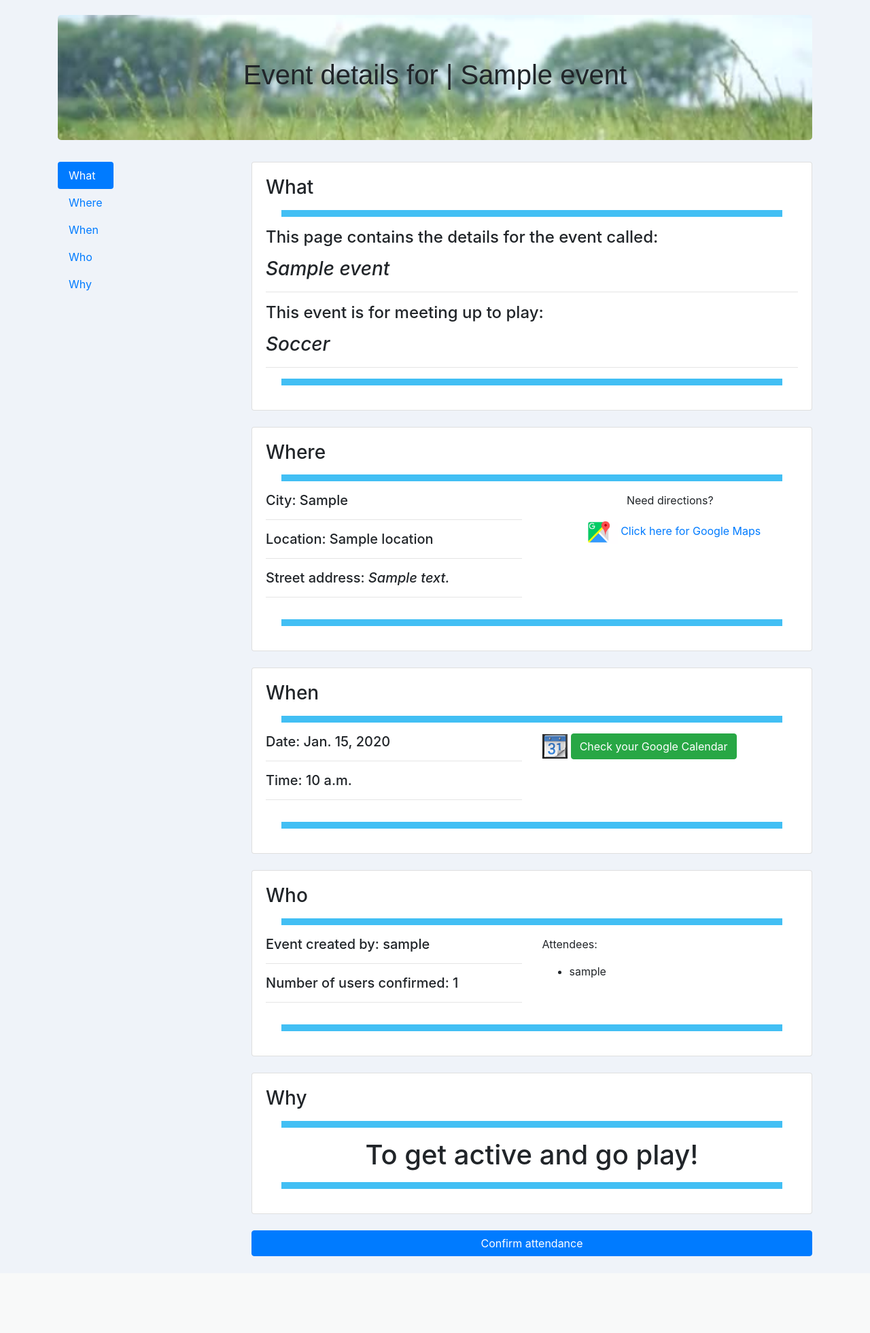
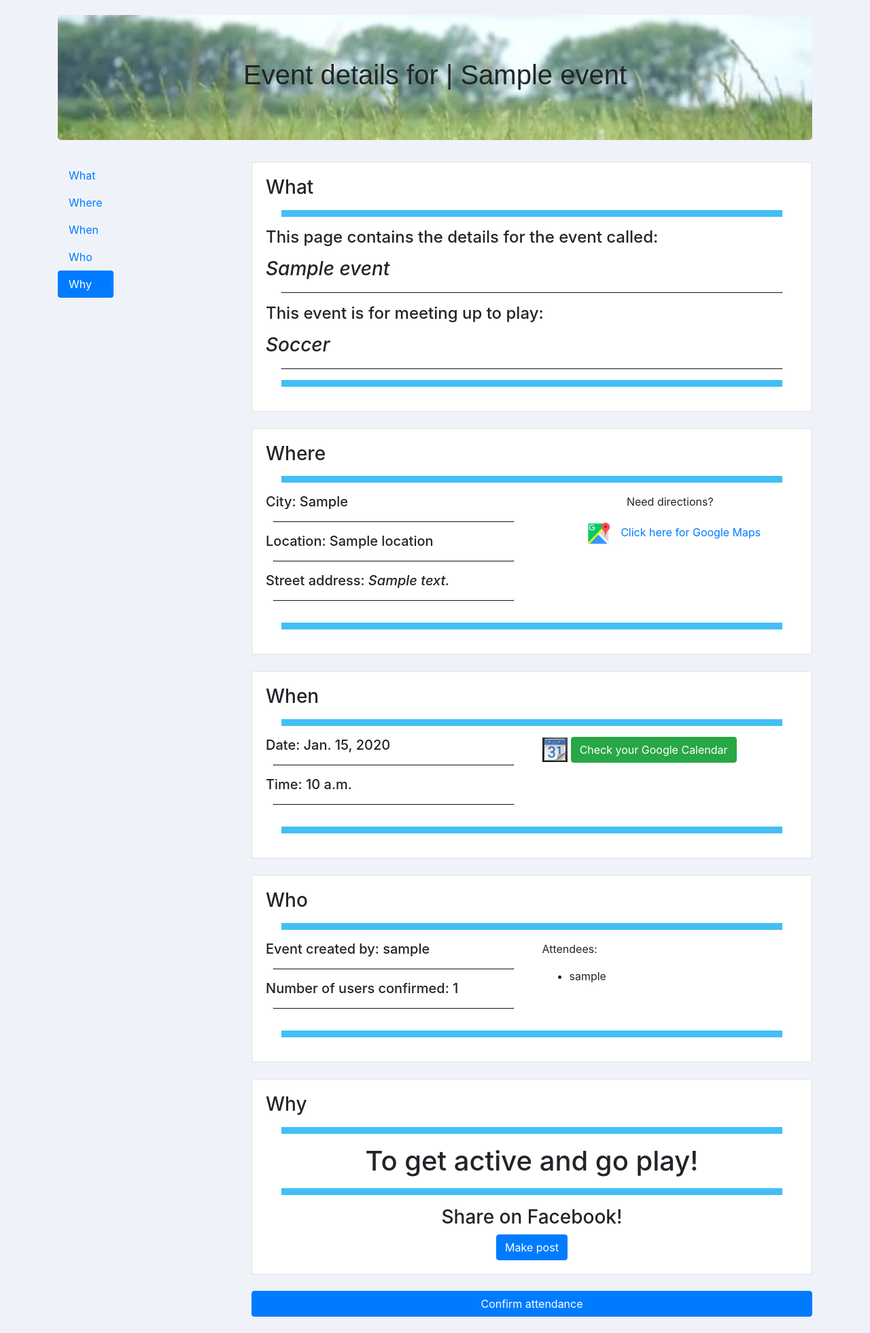
Before and after one commit to jrodowick/SeniorProject, a Django app: page /events/view/1/ in a window 1280 px wide. Shown: the part 56-2017 px from the top of the page at 68% size. Before the commit the page ends 1904 px from the top, so only its background shows below. Run offline with Django 3.2, Linux system fonts and the light colour scheme; tables that the repository leaves empty hold one stand-in row (values such as "Sample post"); some libraries are stand-ins or nearby versions.

Commit message:
Adds correct line-break/Adds Facebook post button

```diff
--- a/gagp/static/css/style.css
+++ b/gagp/static/css/style.css
@@ -72,10 +72,9 @@ hr.style1 {
   /*margin-bottom: 3%;*/
 }
 
-h2.style2 {
+hr.style2 {
   border-style: solid;
   border-width: thin;
-  border-color: black;
   margin-left: 3%;
   margin-right: 3%;
 }
@@ -168,6 +167,6 @@ hr.style1 {
 
 .search {
   margin-top: 2%;;
-  width: 85%;
+  width: 100%;
   margin-bottom: 2%;
 }
--- a/gagp/templates/event_info.html
+++ b/gagp/templates/event_info.html
@@ -164,6 +164,10 @@
           <h1 class="text-center">To get active and go play!</h1>
 
             <hr class="style1">
+            <div class="text-center">
+              <h3>Share on Facebook!</h3>
+              <button type="button" class="btn btn-primary">Make post</button>
+            </div>
 
           </div>
         </div>
```
